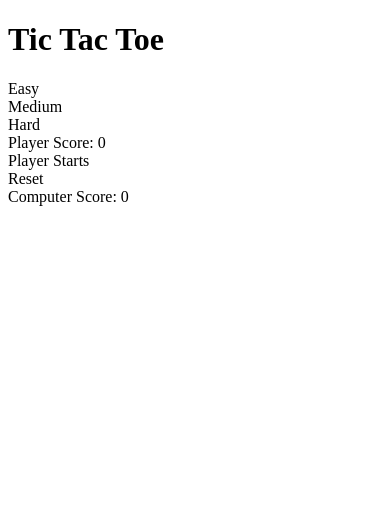
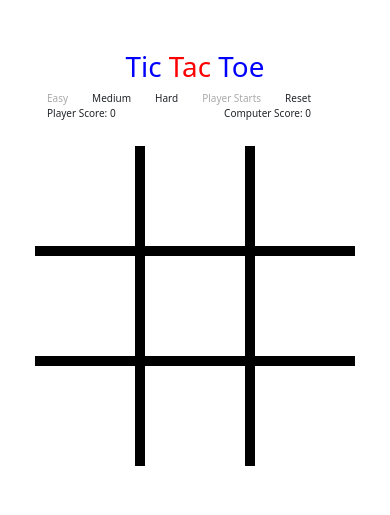
Before and after one commit to nyp-lit/pythongames2022, a Flask app: page / in a window 390 px wide. Shown: the top 515 px of the page. Run offline with Flask 2, Linux system fonts and the light colour scheme.

Commit message:
Updated Tic Tac Toe Codes

```diff
--- a/app.py
+++ b/app.py
@@ -1,5 +1,7 @@
 # Step 1: pip install flask and import the following modules
 from flask import Flask, render_template, url_for, jsonify, request
+# Step 6: Import logic.py into app.py
+from logic import Easy, Medium, Hard
 
 # Step 2: Create app with flask(__name__)
 app = Flask(__name__)
@@ -10,6 +12,31 @@ app = Flask(__name__)
 def index():
     return render_template('index.html')
 
+@app.route('/move',methods=['POST'])
+def move():
+    state = request.get_json()
+
+    difficulty = state.get('difficulty')
+
+    # Choose game mode based on difficulty
+    if (difficulty == 0):
+        game = Easy()
+    elif (difficulty == 1):
+        game = Medium()
+    elif (difficulty == 2):
+        game = Hard()
+
+    game.board = state.get('board')
+    game.player = state.get('player')
+    game.computer = state.get('computer')
+
+    # Calculate computer move
+    move = game.calculate_move()
+
+    # Response sent with calculated move
+    return jsonify(computerMove = move)
+
+
 # Step 5: Add app.run with debug = true to run app.py
 if __name__ == "__main__":
     app.run(debug=True)
--- /dev/null
+++ b/static/css/main.css
@@ -0,0 +1,173 @@
+*{
+    box-sizing: border-box;
+    margin: 0;
+    padding: 0;
+}
+
+body {
+    background-color: white;
+    margin: 0;
+    font-family: sans-serif;
+    display: flex;
+    justify-content: center;
+}
+
+.title {
+    text-align:center;
+    color: blue;
+}
+
+.title span {
+    color:red;
+}
+.game-box {
+    background-color:white;
+    margin: 50px;
+    padding: 50px;
+    border-radius: 25px;
+}
+
+.status-action {
+    font-size: 17px;
+    text-align: right;
+}
+
+.easy, .medium, .hard {
+    font-size: 17px;
+    cursor: pointer;
+}
+
+.player-score, .com-score {
+    font-size: 17px;
+}
+
+.player-start {
+    cursor: pointer;
+}
+
+.player-start-set {
+    color: darkgray;
+}
+
+.reset {
+    cursor: pointer;
+}
+
+.reset:hover{
+    color: darkgray;
+}
+
+.game-grid {
+    background-color: black;
+    display:grid;
+    grid-template-columns: repeat(3, 1fr);
+    grid-template-rows: repeat(3, 1fr);
+    grid-gap: 15px;
+    margin-top: 50px;
+}
+
+.game-cell {
+    display: flex;
+    justify-content: center;
+    align-items: center;
+    height: 200px;
+    width: 200px;
+    cursor: pointer;
+    background-color: white;
+}
+
+.x , .o {
+    cursor: default;
+}
+
+.x::after {
+    content: '×';
+    color: red;
+    font-size: 200px;
+}
+
+.o::after {
+    content: '○';
+    color: blue;
+    font-size: 200px;
+}
+
+.currentDifficulty {
+    cursor: default;
+    color: darkgray;
+}
+
+.won::after {
+    color: green;
+}
+
+@media only screen and (max-width: 1024px) {
+    .game-grid {
+        margin-top: 25px;
+        grid-gap: 10px;
+    }
+
+    .game-cell {
+        height: 150px;
+        width: 150px;
+    }
+
+    .x::after {
+        font-size: 150px;
+    }
+
+    .o::after {
+        font-size: 150px;
+    }
+    .status-action {
+        font-size: 13px;
+        width: auto;
+    }
+
+    .easy, .medium, .hard {
+        font-size: 13px;
+        width: auto;
+    }
+
+    .player-score, .com-score {
+        font-size: 13px;
+        width: auto;
+    }
+}
+
+@media only screen and (max-width: 640px) {
+    .game-box {
+        margin: 25px;
+        padding: 25px;
+    }
+
+    .game-cell {
+        height: 100px;
+        width: 100px;
+    }
+
+    .x::after {
+        font-size: 100px;
+    }
+
+    .o::after {
+        font-size: 100px;
+    }
+
+    .status-action {
+        font-size: 10px;
+    }
+
+    .easy, .medium, .hard {
+        font-size: 10px;
+    }
+
+    .player-score, .com-score {
+        font-size: 10px;
+    }
+
+    .col-sm {
+        width: auto !important;
+    }
+
+}
--- a/templates/index.html
+++ b/templates/index.html
@@ -2,18 +2,21 @@
 <html lang="en">
 <head>
     <meta charset="UTF-8">
-    <meta http-equiv="X-UA-Compatible" content="IE=edge">
     <meta name="viewport" content="width=device-width, initial-scale=1.0">
+    <link rel="stylesheet" href="{{ url_for('static', filename=  'css/main.css') }}">
+    <link href="https://cdn.jsdelivr.net/npm/bootstrap@5.0.2/dist/css/bootstrap.min.css" rel="stylesheet" integrity="sha384-EVSTQN3/azprG1Anm3QDgpJLIm9Nao0Yz1ztcQTwFspd3yD65VohhpuuCOmLASjC" crossorigin="anonymous">
+    <script src="https://cdn.jsdelivr.net/npm/bootstrap@5.0.2/dist/js/bootstrap.bundle.min.js" integrity="sha384-MrcW6ZMFYlzcLA8Nl+NtUVF0sA7MsXsP1UyJoMp4YLEuNSfAP+JcXn/tWtIaxVXM" crossorigin="anonymous"></script>
+    <!-- <link rel="stylesheet" href="{{ url_for('static', filename=  'css/bootstrap.min.css') }}"> -->
     <title>Tic Tac Toe</title>
 </head>
 <body>
     <div class="game-box">
-        <h1 class="title">Tic Tac Toe</h1>
+        <h1 class="title">Tic <span>Tac</span> Toe</h1>
         <div class="container">
             <div class="row">
-                <div class="col-sm-settings">
+                <div class="col-sm settings">
                     <div class="row">
-                        <div class="easy col-sm">Easy</div>
+                        <div class="easy col-sm currentDifficulty ">Easy</div>
                         <div class="medium col-sm">Medium</div>
                         <div class="hard col-sm">Hard</div>
                     </div>
@@ -41,5 +44,6 @@
             <div class="game-cell bot-right"></div>
         </div>
     </div>
+    <script src= "{{ url_for('static', filename=  'js/main.js') }}"></script>
 </body>
 </html>
```
Also changed, not shown: logic.py (+99 -2 lines), static/js/main.js (added, +284 -0 lines), static/css/bootstrap.min.css (added).
